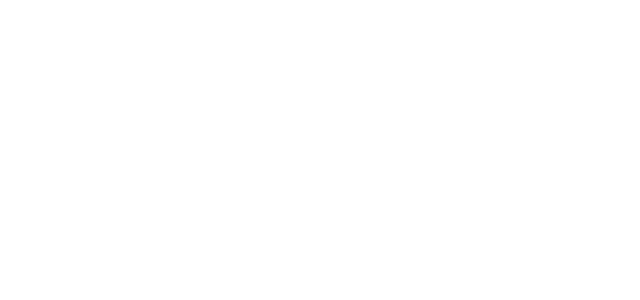
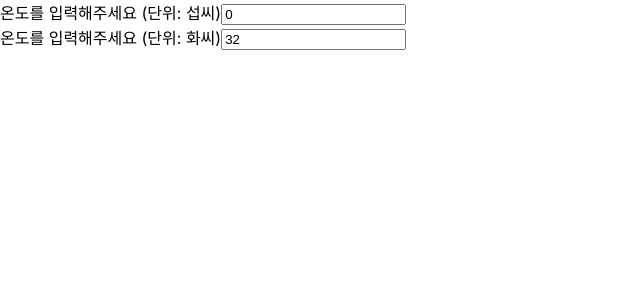
Before and after one commit to ilovesecu/react_board_test, a React (Create React App) app: page /temp in a window 1280 px wide. Before the commit this address had no page. Shown: the top 300 px of the page, without its empty margins (0-640 px from the left). Built offline with nearby package versions, Linux system fonts and the light colour scheme.

Commit message:
temperture 실습

```diff
--- a/src/App.tsx
+++ b/src/App.tsx
@@ -2,6 +2,7 @@
 import ChatRoom from "./components/ChatRoom";
 import { BrowserRouter as Router, Routes, Route, Navigate } from 'react-router-dom';
 import Chat from "./components/Chat";
+import Calculator from "./components/Temp/Calculator";
 
 function App() {
     return (
@@ -10,6 +11,7 @@
                 <Route path="/" element={<Navigate to="/chatrooms"/>} />
                 <Route path="/chatrooms" element={<ChatRoom/>}/>
                 <Route path="/chatrooms/:roomId" element={<Chat/>}/>
+                <Route path="/temp" element={<Calculator/>}/>
             </Routes>
         </Router>
     )
--- /dev/null
+++ b/src/components/Temp/Calculator.tsx
@@ -0,0 +1,46 @@
+import React, {useState} from 'react';
+import TemperatureInput from "./TemperatureInput";
+
+const Calculator = () => {
+    const [temperture, setTemperture] = useState<number>(0);
+    const [scale, setScale] = useState('c');
+
+    const handleCelsiusChange = (temperture:number) => {
+        setTemperture(temperture);
+        setScale('c');
+    }
+
+    const handleFahrenheitChange = (temperture:number) => {
+        setTemperture(temperture);
+        setScale('f');
+    }
+
+    function toCelsius(fahrenheit:number){
+        return (fahrenheit - 32) * 5 /9;
+    }
+    function toFahrenheit(celsius:number){
+        return (celsius * 9 / 5) + 32;
+    }
+
+    function tryConvert(temperature:number, convert:(num:number)=>number){
+        const input = parseFloat(String(temperature));
+        if(Number.isNaN(input)){
+            return 0;
+        }
+        const output = convert(input);
+        const rounded = Math.round(output * 1000) / 1000;
+        return rounded;
+    }
+
+    const celsius = scale === 'f' ? tryConvert(temperture, toCelsius) : temperture;
+    const fahrenheit = scale === 'c' ? tryConvert(temperture, toFahrenheit) : temperture;
+
+    return (
+        <div>
+            <TemperatureInput value={celsius} onChange={handleCelsiusChange} scale={'c'}/>
+            <TemperatureInput value={fahrenheit} onChange={handleFahrenheitChange} scale={'f'}/>
+        </div>
+    );
+};
+
+export default Calculator;
--- /dev/null
+++ b/src/components/Temp/TemperatureInput.tsx
@@ -0,0 +1,25 @@
+import React from 'react';
+
+interface TemperatureInputProps {
+    value: number;
+    scale: 'c' | 'f';
+    onChange: (value:number) => void;
+}
+const scaleNames = {
+    'c' : '섭씨',
+    'f' : '화씨',
+}
+const TemperatureInput:React.FC<TemperatureInputProps> = ({value, onChange, scale}) => {
+    const handleOnChange = (e:React.ChangeEvent<HTMLInputElement>)=>{
+        onChange(Number(e.target.value));
+    }
+
+    return (
+        <div>
+            <span>온도를 입력해주세요 (단위: {scaleNames[scale]})</span>
+            <input value={value} onChange={handleOnChange}/>
+        </div>
+    );
+};
+
+export default TemperatureInput;
```
